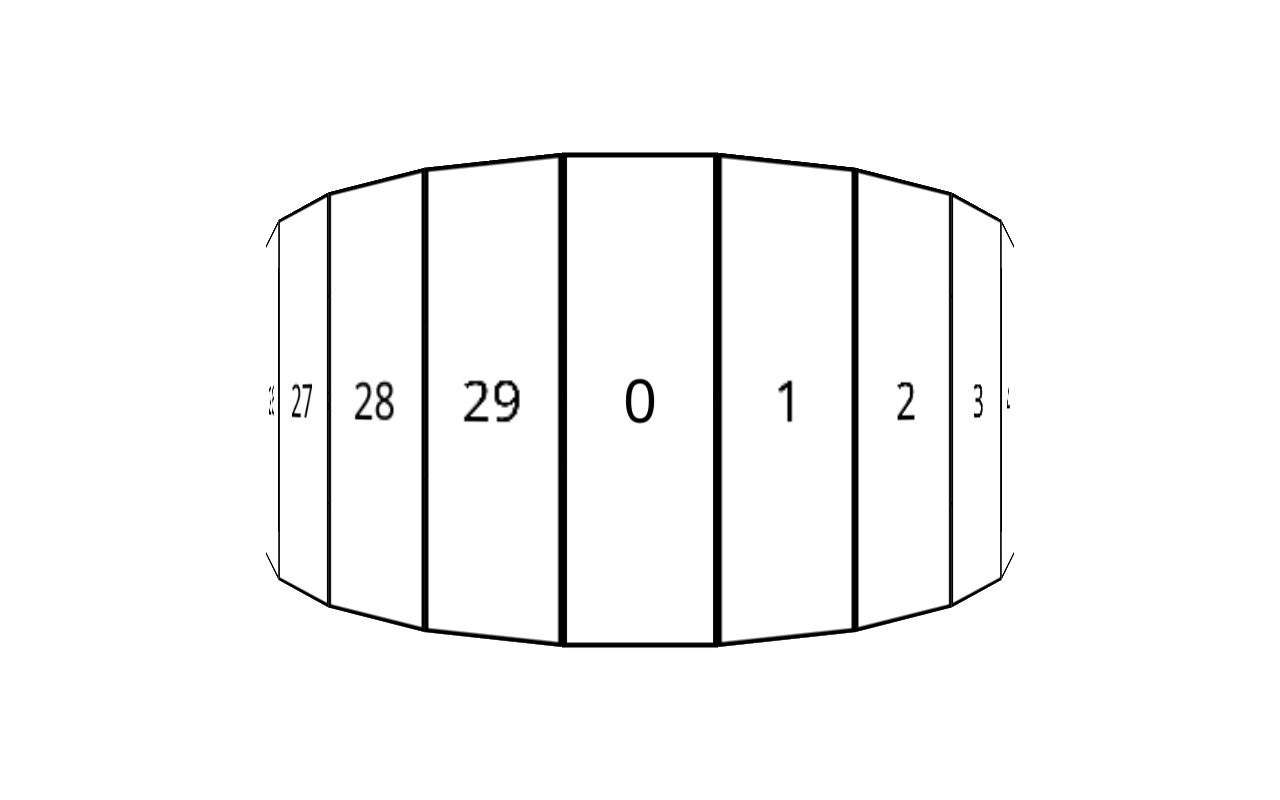
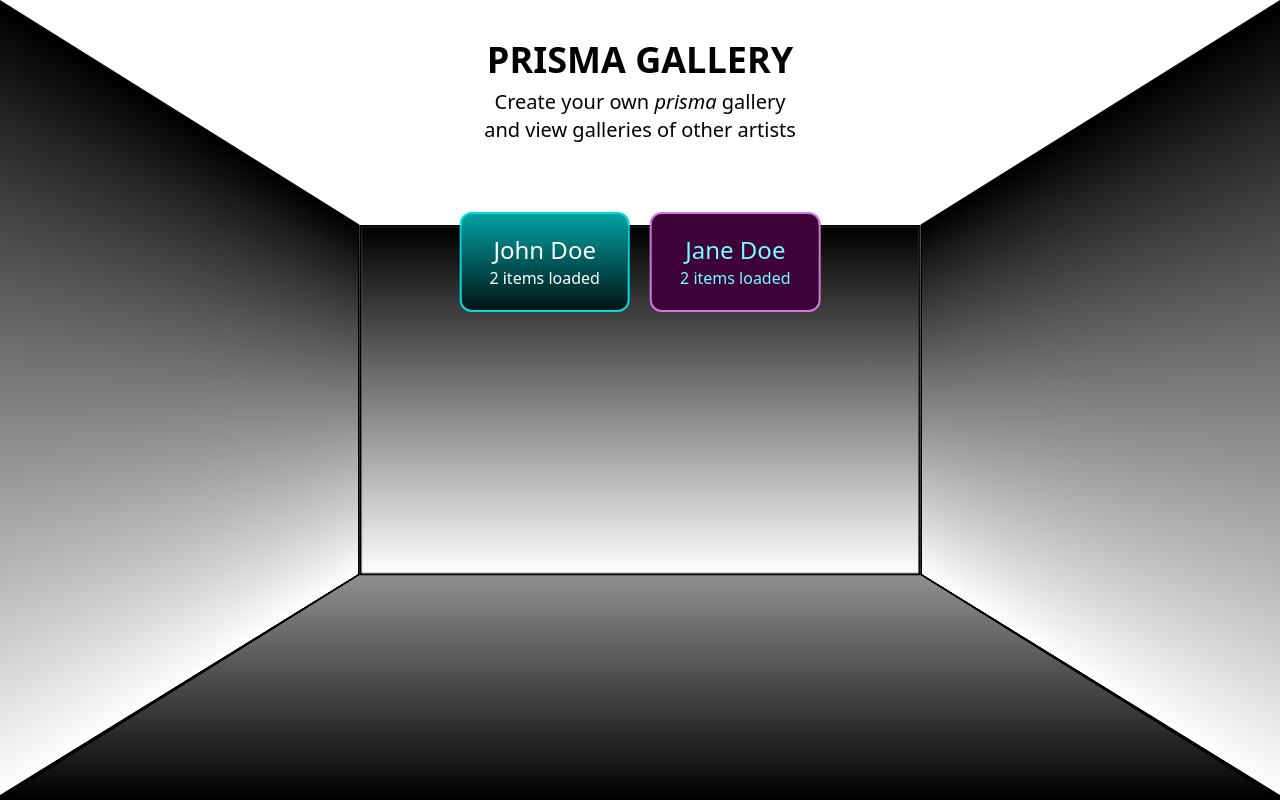
Before and after one commit to BlackPawsStudio/prisma-gallery, a Next.js app: page / in a window 1280 px wide. Built offline with nearby package versions, Linux system fonts and the light colour scheme.

Commit message:
added homepage

```diff
--- a/src/app/artist/[id]/page.tsx
+++ b/src/app/artist/[id]/page.tsx
@@ -8,8 +8,23 @@ import { ImageSlide } from '@/components/ArtistPage/ImageSlide';
 import { data as usersData } from '@/demoInfo';
 import { useRouter } from 'next/navigation';
 
-const ArtistPage = () => {
-  const data = usersData[0];
+const ArtistPage = ({ params }: { params: { id: string } }) => {
+  const data = usersData.find((el) => el.id === params.id);
+  const colors = data?.colors;
+
+  useEffect(() => {
+    if (colors) {
+      const root = document.documentElement;
+      root.style.setProperty('--main-color', colors.mainColor);
+      root.style.setProperty('--main-darker-color', colors.mainDarkerColor || 'transparent');
+      root.style.setProperty('--card-color', colors.cardColor || 'transparent');
+      root.style.setProperty('--card-darker-color', colors.cardDarkerColor || 'transparent');
+      root.style.setProperty('--light-color', colors.lightColor || 'transparent');
+      root.style.setProperty('--text-color', colors.textColor);
+      root.style.setProperty('--top-color', colors.topColor || 'transparent');
+      root.style.setProperty('--bottom-color', colors.bottomColor || 'transparent');
+    }
+  }, [colors]);
 
   const [slide, setSlide] = useState(-1);
 
@@ -30,11 +45,17 @@ const ArtistPage = () => {
   }, []);
 
   const slides = useMemo(() => {
+    if (!data) {
+      router.push('/');
+      return [];
+    }
     const title = <TitleSlide data={data} />;
     const images = data.images.concat().map((el) => <ImageSlide data={el} key={el.id} />);
 
     return [title, ...images].reverse();
-  }, [data]);
+  }, [data, router]);
+
+  if (!data) return;
 
   return (
     <div
@@ -44,10 +65,10 @@ const ArtistPage = () => {
     >
       <button
         onClick={() => router.push('/')}
-        className="fixed top-[5vh] right-[5vh] hover:scale-110 z-30 bg-transparent w-10 h-10 border-2 border-mainDarker rounded-full p-7"
+        className="fixed top-[5vh] right-[5vh] hover:scale-110 z-30 w-10 h-10 border-2 border-text rounded-full p-7"
       >
-        <div className="absolute bg-mainDarker w-1 h-10 rounded-full rotate-45 top-1/2 -translate-y-1/2 left-1/2 -translate-x-1/2" />
-        <div className="absolute bg-mainDarker w-1 h-10 rounded-full -rotate-45 top-1/2 -translate-y-1/2 left-1/2 -translate-x-1/2" />
+        <div className="absolute bg-text w-1 h-10 rounded-full rotate-45 top-1/2 -translate-y-1/2 left-1/2 -translate-x-1/2" />
+        <div className="absolute bg-text w-1 h-10 rounded-full -rotate-45 top-1/2 -translate-y-1/2 left-1/2 -translate-x-1/2" />
       </button>
       <div
         className={'-z-1 absolute w-full h-full top-0 left-0 overflow-hidden'}
@@ -79,9 +100,11 @@ const ArtistPage = () => {
           sides={slides}
           smooth="0.5s"
           showTile={slide}
-          topColor={'transparent'}
-          sideColor={'linear-gradient(var(--card-color), var(--card-darker-color))'}
-          bottomColor={'var(--card-darker-color)'}
+          topColor={colors?.topColor ? colors.topColor : undefined}
+          bottomColor={colors?.bottomColor ? colors.bottomColor : undefined}
+          sideColor={`linear-gradient(${colors?.cardColor || 'transparent'}, ${
+            colors?.cardDarkerColor || 'transparent'
+          })`}
           border="2px solid var(--light-color)"
         />
       </div>
--- a/src/app/globals.css
+++ b/src/app/globals.css
@@ -3,10 +3,12 @@
 @tailwind utilities;
 
 :root {
-  --main-color: #00a2a2;
-  --main-darker-color: #001314;
+  --main-color: transparent;
+  --main-darker-color: transparent;
   --card-color: transparent;
-  --card-darker-color: #001314;
-  --light-color: #01dbdb;
-  --text-color: #fff;
+  --card-darker-color: transparent;
+  --light-color: transparent;
+  --text-color: transparent;
+  --top-color: transparent;
+  --bottom-color: transparent;
 }
--- a/src/app/page.tsx
+++ b/src/app/page.tsx
@@ -1,28 +1,52 @@
-"use client";
-import Prism from "@/components/Prism";
-import "./globals.css";
+'use client';
+import Prism from '@/components/Prism';
+import './globals.css';
+import { useEffect, useState } from 'react';
+import { data } from '@/demoInfo';
+import { ArtistTile } from '@/components/HomePage/ArtistTile';
 
 const HomePage = () => {
+  const [clientWidth, setClientWidth] = useState(window.innerWidth);
+  const [clientHeight, setClientHeight] = useState(window.innerHeight);
+
+  useEffect(() => {
+    window.onload = () => {
+      setClientWidth(window.innerWidth);
+      setClientHeight(window.innerHeight);
+    };
+    window.onresize = () => {
+      setClientWidth(window.innerWidth);
+      setClientHeight(window.innerHeight);
+    };
+  }, []);
+
   return (
     <div
-      className="absolute w-screen h-screen flex items-center justify-center"
+      className="absolute w-screen h-screen flex items-center overflow-hidden justify-center bg-gradient-to-b from-white via-white to-black"
       style={{
-        perspective: "500px",
+        perspective: '500px',
       }}
     >
+      <div className="fixed top-[5vh] left-1/2 w-1/3 -translate-x-1/2 text-center text-black flex flex-col gap-2 z-50">
+        <h1 className="text-4xl font-bold">PRISMA GALLERY</h1>
+        <h2 className="text-xl">
+          Create your own <i>prisma</i> gallery
+          <br /> and view galleries of other artists
+        </h2>
+        <div className="flex flex-wrap overflow-y-auto justify-center gap-5 mt-10 py-5">
+          {data.map((el) => (
+            <ArtistTile key={el.id} data={el} />
+          ))}
+        </div>
+      </div>
       <Prism
         spin
-        sides={new Array(30).fill("").map((_, id) => (
-          <div
-            className="bg-white w-full h-full flex items-center justify-center"
-            key={id}
-          >
-            {id}
-          </div>
-        ))}
-        height={200}
-        width={600}
-        border="2px solid #000"
+        outer
+        sideColor="linear-gradient(black, white)"
+        sides={new Array(4).fill('')}
+        height={clientHeight}
+        width={clientWidth}
+        border="5px solid #000"
       />
     </div>
   );
--- /dev/null
+++ b/src/components/HomePage/ArtistTile.tsx
@@ -0,0 +1,25 @@
+import { IUser } from '@/utils/types';
+import { useRouter } from 'next/navigation';
+
+interface ArtistTileProps {
+  data: IUser;
+}
+
+export const ArtistTile = ({ data }: ArtistTileProps) => {
+  const router = useRouter();
+
+  return (
+    <div
+      className="w-2/5 p-5 border-2 rounded-xl hover:scale-110 transition-all cursor-pointer"
+      style={{
+        borderColor: data.colors.lightColor,
+        background: `linear-gradient(${data.colors.mainColor}, ${data.colors.mainDarkerColor})`,
+        color: data.colors.textColor,
+      }}
+      onClick={() => router.push(`/artist/${data.id}`)}
+    >
+      <p className="text-2xl">{data.name}</p>
+      {data.images.length} items loaded
+    </div>
+  );
+};
--- a/src/components/Prism/index.tsx
+++ b/src/components/Prism/index.tsx
@@ -1,5 +1,5 @@
-import { Fragment, ReactNode, useMemo } from "react";
-import Side from "./Side";
+import { Fragment, ReactNode, useMemo } from 'react';
+import Side from './Side';
 
 interface PrismProps {
   width: number;
@@ -40,78 +40,78 @@ const Prism = ({
       return Math.round(size / (2 * Math.tan(Math.PI / sides.length)));
     }
     return Math.round(
-      ((width / 2) *
-        Math.sin(((90 - 360 / (sides.length * 2)) / 180) * Math.PI)) /
+      ((width / 2) * Math.sin(((90 - 360 / (sides.length * 2)) / 180) * Math.PI)) /
         Math.sin((90 / 180) * Math.PI)
     );
   }, [outer, sides.length, size, width]);
   return (
     <div
-      className={"relative transition-all"}
+      className={'relative'}
       style={{
+        transition: 'all .5s',
         width: `${width}px`,
         height: `${height}px`,
         transform: `${
-          outer
-            ? `translateZ(${(space * (sides.length - 1)) / sides.length}px)`
-            : ""
-        } rotateY(${
-          (360 / sides.length) * -Number(showTile) + (outer ? 180 : 0)
-        }deg)`,
-        transformStyle: "preserve-3d",
+          outer ? `translateZ(${(space * (sides.length - 1)) / sides.length}px)` : ''
+        } rotateY(${(360 / sides.length) * -Number(showTile) + (outer ? 180 : 0)}deg)`,
+        transformStyle: 'preserve-3d',
         ...(spin && { animation: `rotate 10s infinite linear` }),
       }}
     >
       {sides.map((el, id) => (
         <Fragment key={id}>
+          {topColor && (
             <Side
               customStyle={{
                 width: `${size}px`,
                 height: 0,
-              transition: "all .5s",
-              transformOrigin: "top",
-              borderBottom: `${space}px solid ${topColor || "transparent"}`,
+                transition: 'all .5s',
+                transformOrigin: 'top',
+                borderBottom: `${space}px solid ${topColor || 'transparent'}`,
                 borderRight: `${size / 2}px solid transparent`,
                 borderLeft: `${size / 2}px solid transparent`,
-              borderTop: "0",
+                borderTop: '0',
                 transform: `translateX(${(width - size) / 2}px) rotateY(${
                   (360 / sides.length) * id
                 }deg)
               translateZ(${space}px) rotateX(90deg) translateY(-${space}px)`,
               }}
             />
+          )}
           <Side
             customStyle={{
               width: `${size}px`,
-              background: sideColor || "transparent",
-              transition: "all .5s",
-              border: border ? border : "none",
+              background: sideColor || 'transparent',
+              transition: 'all .5s',
+              border: border ? border : 'none',
               transform: `translateX(${(width - size) / 2}px) rotateY(${
                 (360 / sides.length) * id
               }deg)
-              translateZ(${space}px) ${outer ? "rotateY(180deg)" : ""}`,
-              overflow: "hidden",
+              translateZ(${space}px) ${outer ? 'rotateY(180deg)' : ''}`,
+              overflow: 'hidden',
             }}
           >
             {el}
           </Side>
+          {bottomColor && (
             <Side
               customStyle={{
                 width: `${size}px`,
-              height: "0",
+                height: '0',
                 bottom: 0,
-              transition: "all .5s",
-              transformOrigin: "bottom",
-              borderTop: `${space}px solid ${bottomColor || "transparent"}`,
+                transition: 'all .5s',
+                transformOrigin: 'bottom',
+                borderTop: `${space}px solid ${bottomColor || 'transparent'}`,
                 borderRight: `${size / 2}px solid transparent`,
                 borderLeft: `${size / 2}px solid transparent`,
-              borderBottom: "0",
+                borderBottom: '0',
                 transform: `translateX(${(width - size) / 2}px) rotateY(${
                   (360 / sides.length) * id
                 }deg)
               translateZ(${space}px) rotateX(-90deg) translateY(${space}px)`,
               }}
             />
+          )}
         </Fragment>
       ))}
     </div>
--- a/src/demoInfo.ts
+++ b/src/demoInfo.ts
@@ -2,30 +2,60 @@ import { IUser } from './utils/types';
 
 export const data: IUser[] = [
   {
-    id: 1010,
+    id: '1010',
     name: 'John Doe',
     description: 'John Doe is an artist, view his work here.',
     images: [
       {
-        id: 101,
+        id: '101',
         title: 'Image 1',
         url: 'https://via.placeholder.com/150',
         artistId: '1010',
       },
       {
-        id: 102,
+        id: '102',
         title: 'Image 2',
         url: 'https://via.placeholder.com/150',
         artistId: '1010',
       },
     ],
     colors: {
-      cardColor: '#00a2a2',
+      cardColor: 'transparent',
       cardDarkerColor: '#001314',
-      lightColor: '#01dbdb',
       mainColor: '#00a2a2',
       mainDarkerColor: '#001314',
+      topColor: 'transparent',
+      bottomColor: '#001314',
+      lightColor: '#01dbdb',
       textColor: '#fff',
     },
   },
+  {
+    id: '230',
+    name: 'Jane Doe',
+    description: 'Jane Doe is an artist, view her work here.',
+    images: [
+      {
+        id: '101',
+        title: 'Image 1',
+        url: 'https://via.placeholder.com/150',
+        artistId: '1010',
+      },
+      {
+        id: '102',
+        title: 'Image 2',
+        url: 'https://via.placeholder.com/150',
+        artistId: '1010',
+      },
+    ],
+    colors: {
+      cardColor: '#3e0239',
+      cardDarkerColor: 'transparent',
+      lightColor: '#d178e0',
+      mainColor: '#3e0239',
+      mainDarkerColor: '#3e0239',
+      textColor: '#74ffff',
+      topColor: '#3e0239',
+    },
+  },
 ];
```
Also changed, not shown: src/utils/types.ts (+8 -6 lines). Lines whose indentation alone changed are shown as unchanged.
